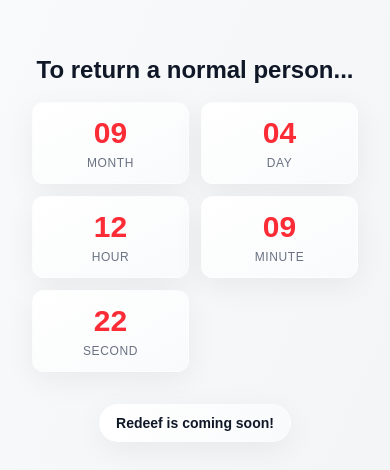
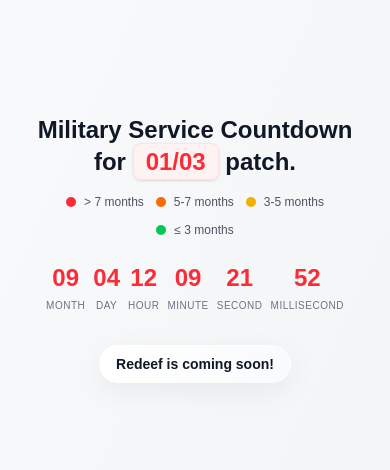
Before and after one commit to saifmohamedsv/millitary-service-countdown, a Next.js app: page / in a window 390 px wide. Shown: the part 174-644 px from the top of the page. Built offline with nearby package versions, Linux system fonts and the light colour scheme.

Commit message:
feat: enhance UI with responsive design and visual improvements - Add color guide legend, improve mobile responsiveness, add patch badge, update countdown layout

```diff
--- a/app/page.tsx
+++ b/app/page.tsx
@@ -11,11 +11,36 @@
     <div className="min-h-screen bg-gradient-to-br from-gray-50 to-gray-100 flex flex-col items-center justify-center p-4 sm:p-6 md:p-8">
       <div className="text-center space-y-8 sm:space-y-12 max-w-screen md:max-w-4xl w-full px-4">
         <h1 className="text-2xl sm:text-3xl md:text-4xl font-bold text-gray-900 mb-4 sm:mb-8">
-          To return a normal person...
+          Military Service Countdown for{' '}
+          <span className="text-red-500 bg-red-50 px-3 py-1 rounded-lg border border-red-100 shadow-sm">
+            01/03
+          </span>{' '}
+          patch.
         </h1>
+        <div className="flex flex-wrap items-center justify-center gap-3 sm:gap-4 mb-6 sm:mb-8 px-2">
+          <div className="flex items-center space-x-2">
+            <div className="w-2.5 h-2.5 sm:w-3 sm:h-3 rounded-full bg-red-500"></div>
+            <span className="text-xs sm:text-sm text-gray-600">
+              {'>'} 7 months
+            </span>
+          </div>
+          <div className="flex items-center space-x-2">
+            <div className="w-2.5 h-2.5 sm:w-3 sm:h-3 rounded-full bg-orange-500"></div>
+            <span className="text-xs sm:text-sm text-gray-600">5-7 months</span>
+          </div>
+          <div className="flex items-center space-x-2">
+            <div className="w-2.5 h-2.5 sm:w-3 sm:h-3 rounded-full bg-yellow-500"></div>
+            <span className="text-xs sm:text-sm text-gray-600">3-5 months</span>
+          </div>
+          <div className="flex items-center space-x-2">
+            <div className="w-2.5 h-2.5 sm:w-3 sm:h-3 rounded-full bg-green-500"></div>
+            <span className="text-xs sm:text-sm text-gray-600">≤ 3 months</span>
+          </div>
+        </div>
 
         {timeLeft && (
-          <div className="grid grid-cols-2 sm:grid-cols-5 gap-3 sm:gap-4 md:gap-6 lg:gap-8">
+          <div className="flex flex-col items-center space-y-4">
+            <div className="flex flex-wrap items-center justify-center gap-2 sm:gap-4 md:gap-6">
               {timeLeft.split(':').map((unit, index) => {
                 const totalMonths = parseInt(timeLeft.split(':')[0])
                 let colorClass = ''
@@ -31,21 +56,28 @@
                 }
 
                 return (
-                <div
-                  key={index}
-                  className="bg-gradient-to-br from-white to-gray-50 rounded-xl sm:rounded-2xl p-3 sm:p-4 md:p-6 shadow-[0_8px_30px_rgb(0,0,0,0.06)] border border-white/20 backdrop-blur-sm"
-                >
-                  <div
-                    className={`text-3xl  md:text-6xl font-bold ${colorClass} mb-1 sm:mb-2`}
+                  <div key={index} className="flex flex-col items-center">
+                    <span
+                      className={`text-2xl sm:text-4xl md:text-5xl lg:text-7xl font-bold ${colorClass}`}
                     >
                       {unit}
-                  </div>
-                  <div className="text-xs sm:text-sm md:text-base text-gray-500 uppercase tracking-wider font-medium">
-                    {['Month', 'Day', 'Hour', 'Minute', 'Second'][index]}
-                  </div>
+                    </span>
+                    <span className="text-[10px] sm:text-xs md:text-sm text-gray-500 uppercase tracking-wider mt-1">
+                      {
+                        [
+                          'Month',
+                          'Day',
+                          'Hour',
+                          'Minute',
+                          'Second',
+                          'Millisecond',
+                        ][index]
+                      }
+                    </span>
                   </div>
                 )
               })}
+            </div>
           </div>
         )}
 
--- a/hooks/countdown.hook.ts
+++ b/hooks/countdown.hook.ts
@@ -15,7 +15,6 @@
       const now = new Date()
 
       const difference = targetDate.getTime() - now.getTime()
-
       const differenceRedeef = redeefDate.getTime() - now.getTime()
 
       if (differenceRedeef <= 0) {
@@ -33,15 +32,18 @@
         const hours = Math.floor((difference / (1000 * 60 * 60)) % 24)
         const minutes = Math.floor((difference / (1000 * 60)) % 60)
         const seconds = Math.floor((difference / 1000) % 60)
+        const milliseconds = Math.floor((difference / 10) % 100)
         setTimeLeft(
           `${months.toString().padStart(2, '0')}:${days
             .toString()
             .padStart(2, '0')}:${hours.toString().padStart(2, '0')}:${minutes
             .toString()
-            .padStart(2, '0')}:${seconds.toString().padStart(2, '0')}`,
+            .padStart(2, '0')}:${seconds
+            .toString()
+            .padStart(2, '0')}:${milliseconds.toString().padStart(2, '0')}`,
         )
       }
-    }, 1000)
+    }, 10)
 
     return () => clearInterval(interval)
   }, [redeefDate, targetDate])
```
Lines whose indentation alone changed are shown as unchanged.
